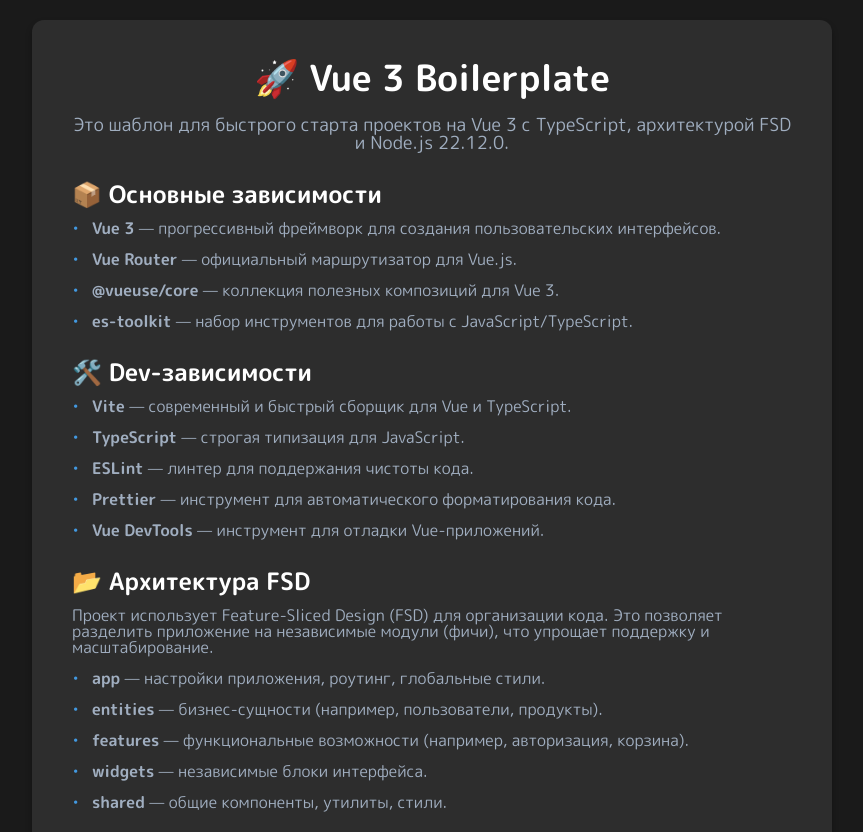
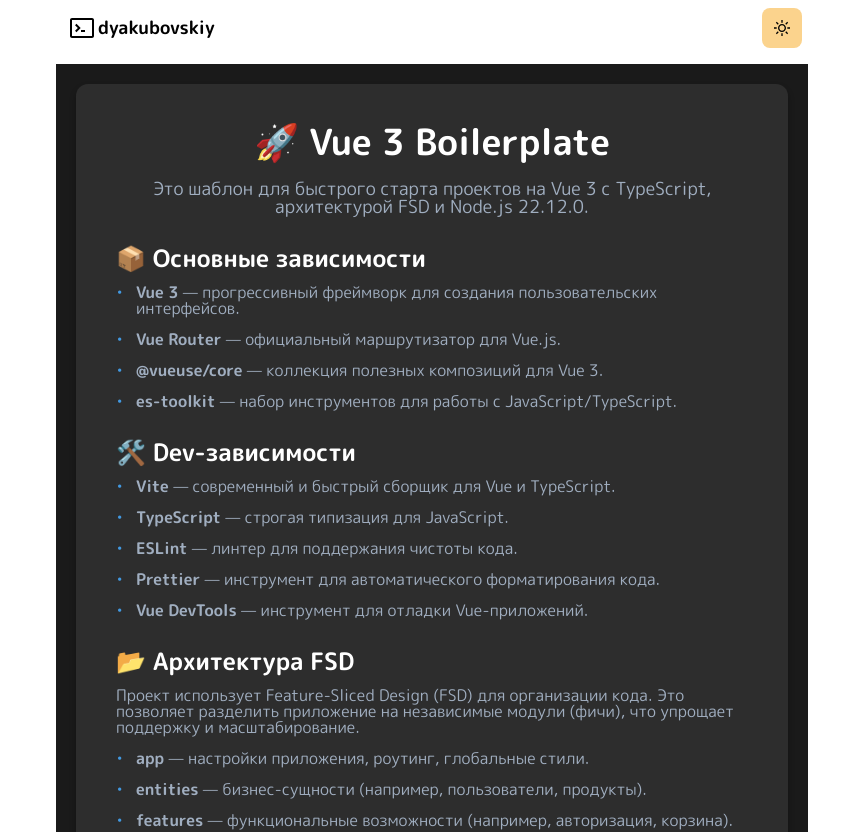
Before and after one commit to dyakubovskiy/me, a Vue app: page / in a window 1280 px wide. Shown: the top 832 px of the page, without its empty margins (208-1071 px from the left). Built offline with nearby package versions, Linux system fonts and the light colour scheme.

Commit message:
added Header

```diff
--- a/src/app/App.vue
+++ b/src/app/App.vue
@@ -1,7 +1,11 @@
 <template>
-  <RouterView />
+  <VHeader />
+  <div class="container">
+    <RouterView />
+  </div>
 </template>
 
 <script setup lang="ts">
 import { RouterView } from 'vue-router'
+import { VHeader } from './layout'
 </script>
--- /dev/null
+++ b/src/app/layout/VHeader.vue
@@ -0,0 +1,74 @@
+<template>
+  <div class="wrapper">
+    <header class="header">
+      <LocalLink
+        pathName="Main"
+        class="logo bold">
+        <VIcon iconId="terminal" />
+        dyakubovskiy
+      </LocalLink>
+      <ButtonIcon
+        iconId="sun"
+        iconSize="small"
+        iconColor="contrast"
+        class="themeButton"
+        @click="toggleDark" />
+    </header>
+  </div>
+</template>
+
+<script setup lang="ts">
+import { useDark, useToggle } from '@vueuse/core'
+import { VIcon } from '@/shared/ui/icon'
+import { LocalLink } from '@/shared/ui/link'
+import { ButtonIcon } from '@/shared/ui/buttons'
+
+const isDark = useDark()
+const toggleDark = useToggle(isDark)
+</script>
+
+<style scoped lang="scss">
+.wrapper {
+  display: flex;
+  justify-content: center;
+  position: sticky;
+  top: 0;
+  backdrop-filter: blur(1rem);
+}
+
+.header {
+  display: flex;
+  justify-content: space-between;
+  align-items: center;
+  max-width: 75.6rem;
+  width: 100%;
+  padding: 0.8rem;
+}
+
+.logo {
+  display: flex;
+  align-items: center;
+  gap: 0.4rem;
+  font-size: 1.8rem;
+  line-height: 2rem;
+  padding: 0.8rem;
+
+  &:hover {
+    .icon {
+      transform: rotate(-15deg);
+    }
+  }
+}
+
+.themeButton {
+  width: 4rem;
+  height: 4rem;
+  border-radius: 8px;
+  background-color: #fbd38d;
+}
+
+.icon {
+  width: 2rem;
+  height: 2rem;
+}
+</style>
--- /dev/null
+++ b/src/app/layout/index.ts
@@ -0,0 +1,3 @@
+import VHeader from './VHeader.vue'
+
+export { VHeader }
```
